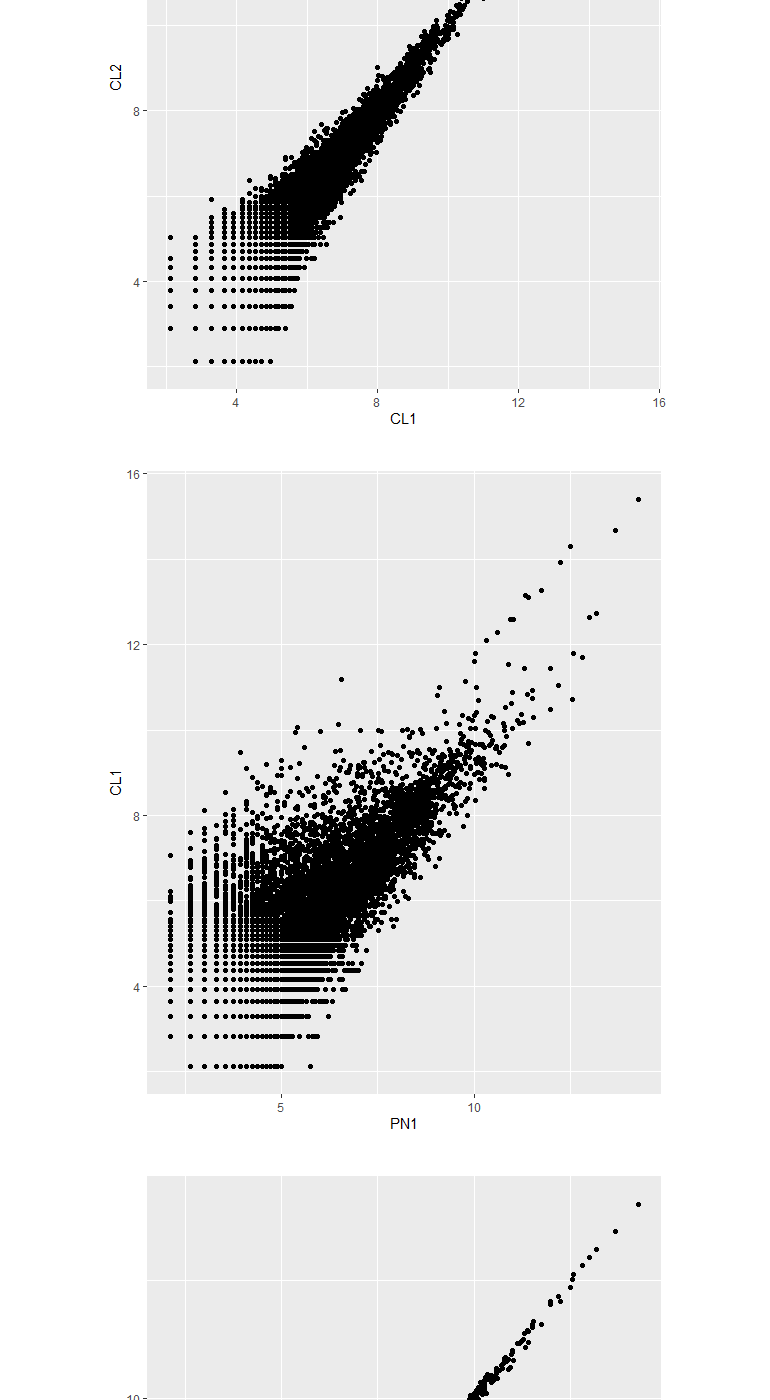
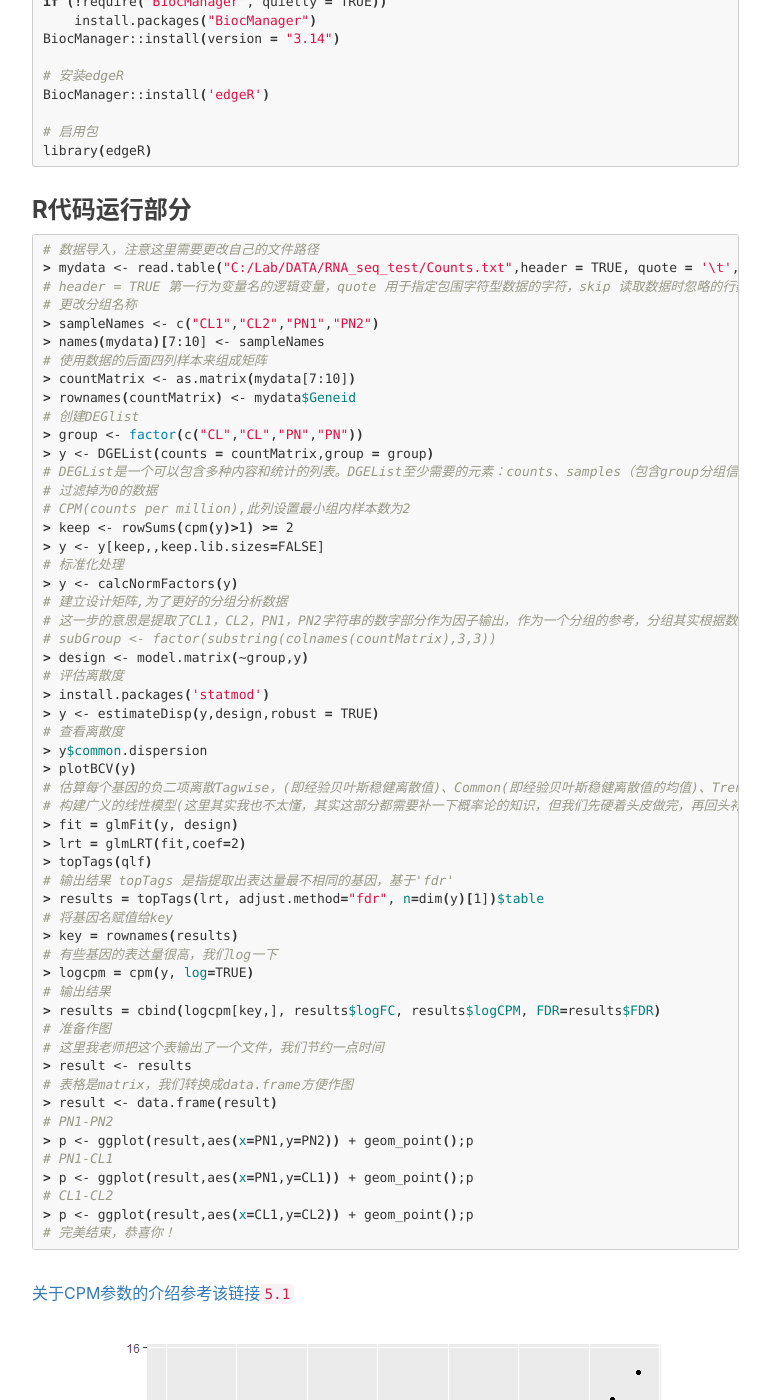
Before and after one commit to Taichuan3/huiyoo.github.io, a Jekyll site: the page built from _posts/2021-12-15-RNA-seq.md, in a window 1280 px wide and 1400 px high, scrolled down 13947 px. Shown: the whole window, without its empty margins (233-1003 px from the left). Built offline with Jekyll 4.4.1, drawn with Linux system fonts in a browser that asks for light colours; nearby versions of some CDN libraries; comment, search, counter and statistics services are not loaded; some of the changed text lies outside the part shown.

Commit message:
修改了R格式到shell格式的问题

````diff
--- a/_posts/2021-12-15-RNA-seq.md
+++ b/_posts/2021-12-15-RNA-seq.md
@@ -390,7 +390,7 @@
 
 关于R语言的学习和绘图，作者使用的参考书是**R语言实战**，结合网上北大李老师自制的[学习笔记](https://www.math.pku.edu.cn/teachers/lidf/docs/Rbook/html/_Rbook/index.html)
 
-```R
+```shell
 # 从这里开始在RStudio文件开始绘图
 # 再强调一遍，注意我的路径和你的不一样
 # 读取数据
@@ -539,7 +539,7 @@
 
 [参考文档](https://bioconductor.org/install/)
 
-```R
+```shell
 # 首先需要安装BiocManager
 if (!require("BiocManager", quietly = TRUE))
     install.packages("BiocManager")
@@ -554,7 +554,7 @@
 
 ### R代码运行部分
 
-```R
+```shell
 # 数据导入，注意这里需要更改自己的文件路径
 > mydata <- read.table("C:/Lab/DATA/RNA_seq_test/Counts.txt",header = TRUE, quote = '\t', skip = 1)
 # header = TRUE 第一行为变量名的逻辑变量，quote 用于指定包围字符型数据的字符，skip 读取数据时忽略的行数
````
